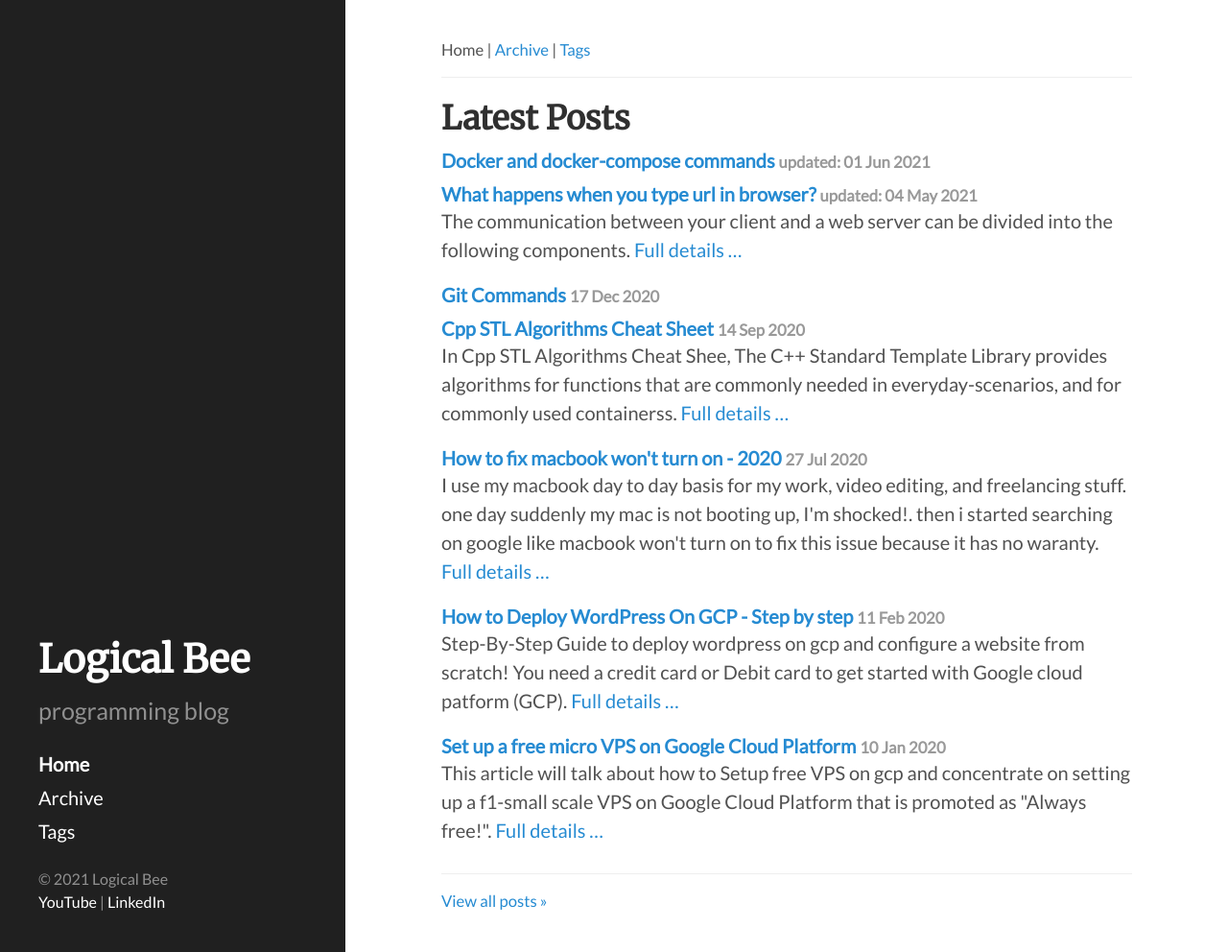
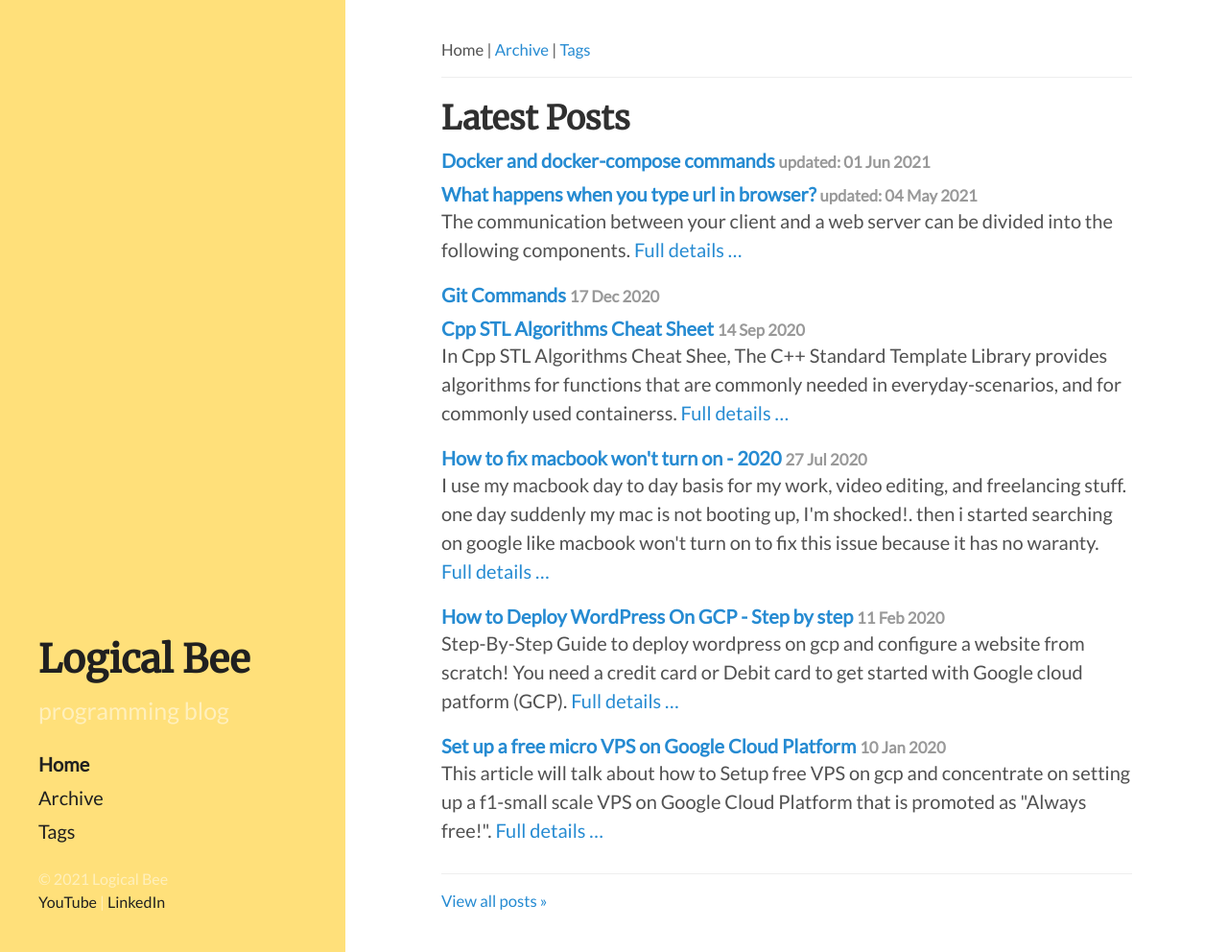
Before and after one commit to logicalbee/logicalbee.github.io, a Jekyll site: the page built from index.html, in a window 1280 px wide and 992 px high. Shown: the whole window at 96% size. Built offline with Jekyll 4.4.1, drawn with Linux system fonts in a browser that asks for light colours.

Commit message:
Update hyde.css

```diff
--- a/public/css/hyde.css
+++ b/public/css/hyde.css
@@ -57,7 +57,7 @@ html {
   text-align: center;
   padding: 2rem 1rem;
   color: rgba(255,255,255,.5);
-  background-color: #202020;
+  background-color: #ffe07a;
 }
 @media (min-width: 48em) {
   .sidebar {
@@ -72,12 +72,12 @@ html {
 
 /* Sidebar links */
 .sidebar a {
-  color: #fff;
+  color: #202020;
 }
 
 /* About section */
 .sidebar-about h1 {
-  color: #fff;
+  color: #202020;
   margin-top: 0;
   font-family: "Abril Fatface", serif;
   font-size: 3.25rem;
```
